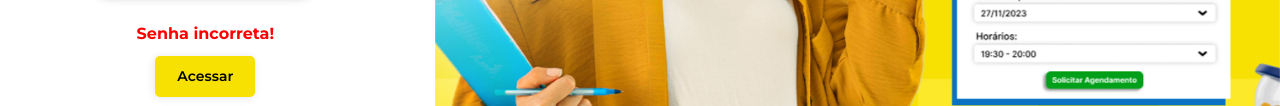
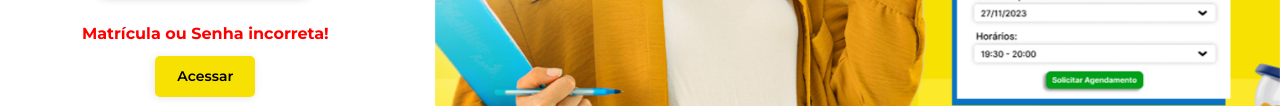
Before and after one commit to Lucastrin/Uniagenda, a plain HTML site: page index.html in a window 1280 px wide. Both pictures are taken after typing "Sample", "Sample123" into the empty fields and a click on the button "Acessar". Shown: the part 414-520 px from the top of the page. Drawn offline with nearby package versions, Linux system fonts and the light colour scheme.

Commit message:
Update index.html

```diff
--- a/index.html
+++ b/index.html
@@ -36,7 +36,7 @@
               <label class="tituloms">Senha</label>
               </br>
               <div class="senha"><input type="password" name="Senha" placeholder="Senha" id="senha"></div>
-              <div class="erro" id="error">Senha incorreta!</div>
+              <div class="erro" id="error">Matrícula ou Senha incorreta!</div>
               <div class="acesso"><button type="submit" class="botao" onclick="logar(); return false">Acessar</button>
               </div>
               <br>
```
